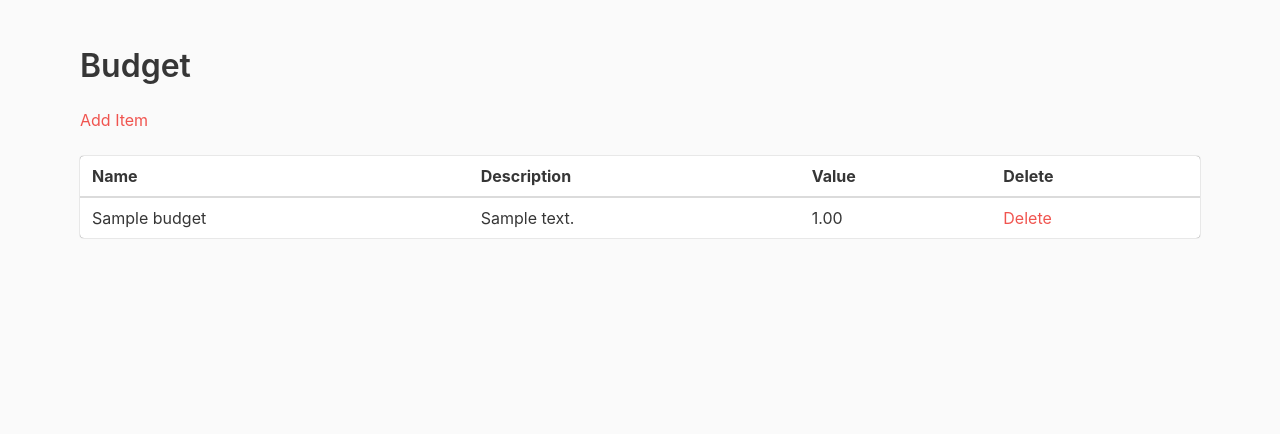
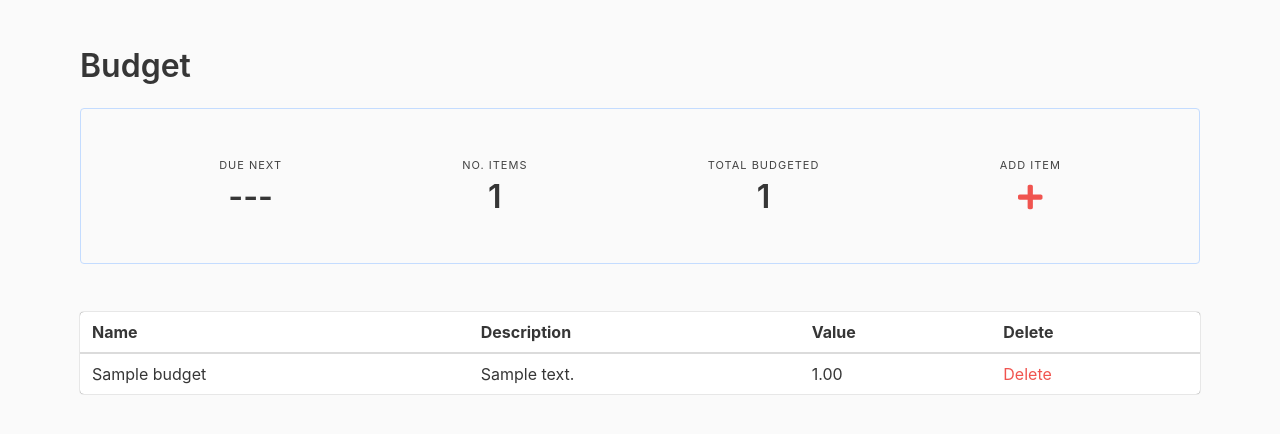
Before and after one commit to chase-ramsey/budgethound, a Django app: page /account/budget/ in a window 1280 px wide. Shown: the part 52-486 px from the top of the page. Run offline with Django 3.2, Linux system fonts and the light colour scheme; a user stored in the database is signed in; tables that the repository leaves empty hold one stand-in row (values such as "Sample post"); parts of the project's set-up code (start-up, migrations or seed data) failed here and were passed over; some libraries are stand-ins or nearby versions.

Commit message:
Add quick view banner to budget list

```diff
--- a/app/static/main.css
+++ b/app/static/main.css
@@ -46,7 +46,7 @@ a.navbar-item.is-hidden-desktop:hover {
 
 .table {
     border-radius: 4px;
-    box-shadow: 0 0 1px #4a4a4a;
+    box-shadow: 0 0 1px #424242;
 }
 
 .card-image {
@@ -55,3 +55,8 @@ a.navbar-item.is-hidden-desktop:hover {
     background: #C4DCFF;
     color: #3B80E2;
 }
+
+div.banner {
+    border: 1px solid #C4DCFF;
+    border-radius: 4px;
+}
--- a/app/views.py
+++ b/app/views.py
@@ -148,6 +148,9 @@ def budget_list(request):
         .exclude(name=Budget.DAILY) \
         .order_by('-value')
 
+    budget_total = budget_items.aggregate(total=Sum('value'))['total']
+    budget_count = budget_items.count()
+
     if not budget_items:
         messages.warning(
             request,
@@ -158,6 +161,8 @@ def budget_list(request):
 
     ctx = {
         'budget_items': budget_items,
+        'budget_total': budget_total,
+        'budget_count': budget_count
     }
 
     return render(request, 'account/budget.html', ctx)
--- a/templates/account/budget.html
+++ b/templates/account/budget.html
@@ -4,7 +4,36 @@
 {% block content %}
 <div class="section">
     <h1 class="title">Budget</h1>
-    <a href="{% url 'budget_create' %}">Add Item</a><br><br>
+    <div class="section banner">
+        <div class="container">
+            <div class="level">
+                <div class="level-item has-text-centered">
+                    <div>
+                        <p class="heading">Due Next</p>
+                        <p class="title">---</p>
+                    </div>
+                </div>
+                <div class="level-item has-text-centered">
+                    <div>
+                        <p class="heading">No. Items</p>
+                        <p class="title">{{ budget_count }}</p>
+                    </div>
+                </div>
+                <div class="level-item has-text-centered">
+                    <div>
+                        <p class="heading">Total Budgeted</p>
+                        <p class="title">{{ budget_total }}</p>
+                    </div>
+                </div>
+                <div class="level-item has-text-centered">
+                    <div>
+                        <p class="heading">Add Item</p>
+                        <p class="title {{ standing_class }}"><a href="{% url 'budget_create' %}"><i class="fas fa-plus fa-sm"></i></a></p>
+                    </div>
+                </div>
+            </div>
+        </div>
+    </div><br><br>
     <table class="table is-striped is-hoverable is-fullwidth">
         <thead>
             <tr>
--- a/templates/account/index.html
+++ b/templates/account/index.html
@@ -5,8 +5,7 @@
 {% endblock %}
 
 {% block content %}
-<div class="hero">
-    <div class="hero-body">
+<div class="section">
     <div class="container">
         <div class="level">
             <div class="level-item has-text-centered">
@@ -31,7 +30,6 @@
                 <div>
                     <p class="heading">Weekly Standing</p>
                     <p class="title {{ standing_class }}">{{ weekly_standing }}</p>
-                    </div>
                 </div>
             </div>
         </div>
```
Lines whose indentation alone changed are shown as unchanged.
